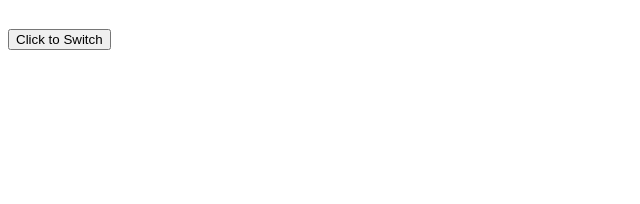
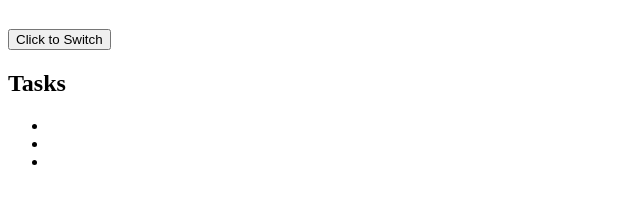
Before and after one commit to yusef-codes10/vue-course, a Vue app: page / in a window 1280 px wide. Shown: the part 180-384 px from the top of the page, without its empty margins (0-640 px from the left). Built offline with nearby package versions, Linux system fonts and the light colour scheme.

Commit message:
v-for usage & structure

```diff
--- a/src/App.vue
+++ b/src/App.vue
@@ -4,6 +4,7 @@ import { ref } from 'vue'
 // declare reactive variables
 const name = ref('Jake the Dog')
 const status = ref(true)
+const tasks = ref(['clean', 'walk', 'eat'])
 
 function change() {
   status.value = !status.value
@@ -16,6 +17,12 @@ function change() {
     <p v-else>User is not active</p>
     <button @click="change">Click to Switch</button>
   </div>
+  <div class="loop">
+    <h2>Tasks</h2>
+    <ul>
+      <li v-for="task in tasks" :key="task"></li>
+    </ul>
+  </div>
 </template>
 
 <style scoped>
```
